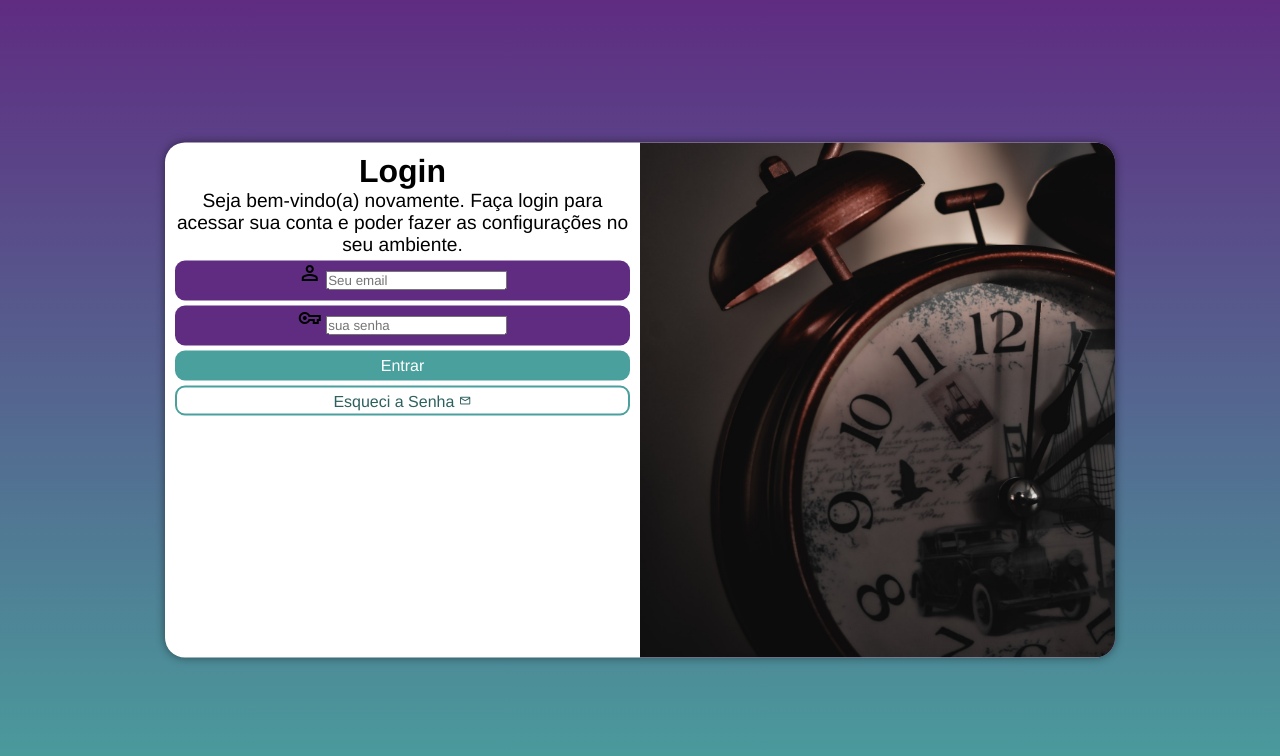
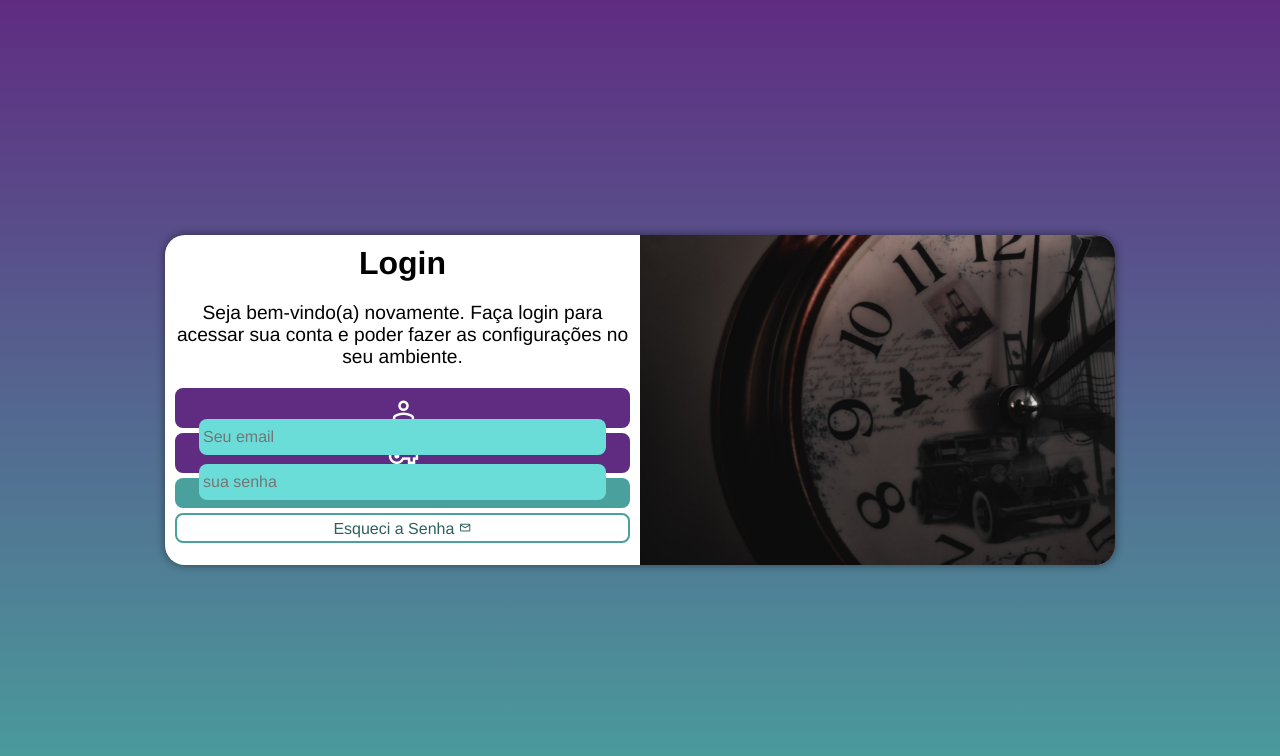
Before and after one commit to CristhianKauan/projeto-login, a PHP site: page / in a window 1280 px wide. Shown: the top 756 px of the page. Run offline with PHP 8.4, Linux system fonts and the light colour scheme.

Commit message:
bug fixes

```diff
--- a/estilos/mediaqueries.css
+++ b/estilos/mediaqueries.css
@@ -16,6 +16,7 @@ tv: acima 1200px
     }
     section#login{
         width:80vw;
+        height: 250px;
     }
     section#login>div#imagem{
      float: left;
@@ -35,6 +36,7 @@ tv: acima 1200px
     }
     section#login{
         width:950px;
+        height: 330px;
     }
 
     section#login>div#imagem{
@@ -51,8 +53,11 @@ tv: acima 1200px
     }
     section#login>div#formulario>p{
         font-size: 1.2em;
+        margin: 20px 0px;
     }
     section#login>div#formulario>h1{
         font-size: 2em;
     }
+
+
 }
--- a/estilos/style.css
+++ b/estilos/style.css
@@ -9,7 +9,7 @@ lilás:#5f2c82
     font-family:'Franklin Gothic Medium', 'Arial Narrow', Arial, sans-serif, Courier, monospace;
     padding: 0px;
     margin: 0px;
-    box-sizing: border-box; /*borda  faz parte da conta da margin e padding*/
+    box-sizing: border-box;/*borda  faz parte da conta da margin e padding*/
 }
 
 body,html{
@@ -32,10 +32,10 @@ section#login{
     position: absolute;
     top: 50%;
     left:50%;
-    transform: translate(-50%, -50%);
     overflow: hidden; /*tudo que  tiver saindo  esconda*/
     box-shadow:  0px  0px 10px  rgba(0, 0, 0, 0.466) ;
 
+    transform: translate(-50%, -50%);
     transition:width .5s, height .3s;
     transition-timing-function: ease; /*suaviza a animação*/
 }
@@ -53,7 +53,6 @@ section#login>div#formulario{
     display: block;
     padding: 10px;
     text-align: center;
-    margin-bottom: 10px;
 }
 
 section#login>div#formulario>p{
@@ -65,11 +64,36 @@ form>div.campo{
   width: 100%;
   display: block;
   height: 40px;
-  border-radius: 10px;
+  border-radius: 8px;
+  border: 2px solid #5f2c82;
   margin: 5px 0px;
+
 }
 div.campo>label{
     display: none;
+}
+
+div.campo>span{
+    color: white;
+    font-size: 2em;
+    width: 40px;
+    padding: 5px;
+}
+
+div.campo>input{
+    background-color: #6bddd9;
+    font-size: 1em;
+    width: calc(100% - 44px) ;
+    height: 100%;
+    padding: 4px;
+    border: 0px;
+    border-radius: 8px;
+
+    transform: translateY(-13px);
+}
+
+div.campo>input:focus-within{ /*quando estiver digitando*/
+    background-color: white;
 }
 
 form>input[type=submit]{
@@ -80,7 +104,7 @@ form>input[type=submit]{
     background-color:#49a09d ;
     color: white;
     border: none;
-    border-radius: 10px;
+    border-radius: 8px;
     cursor: pointer; /*quando passar o mouse por cima virar a mão*/
 }
 form>input[type=submit]:hover{
@@ -97,7 +121,7 @@ form>a.botao{
     border: 2px solid #49a09d ;
     text-decoration: none;
     color: #2d615f;
-    border-radius: 10px;
+    border-radius: 8px;
     cursor: pointer;
     padding-top: 5px;
     margin-top: 5px;
```
